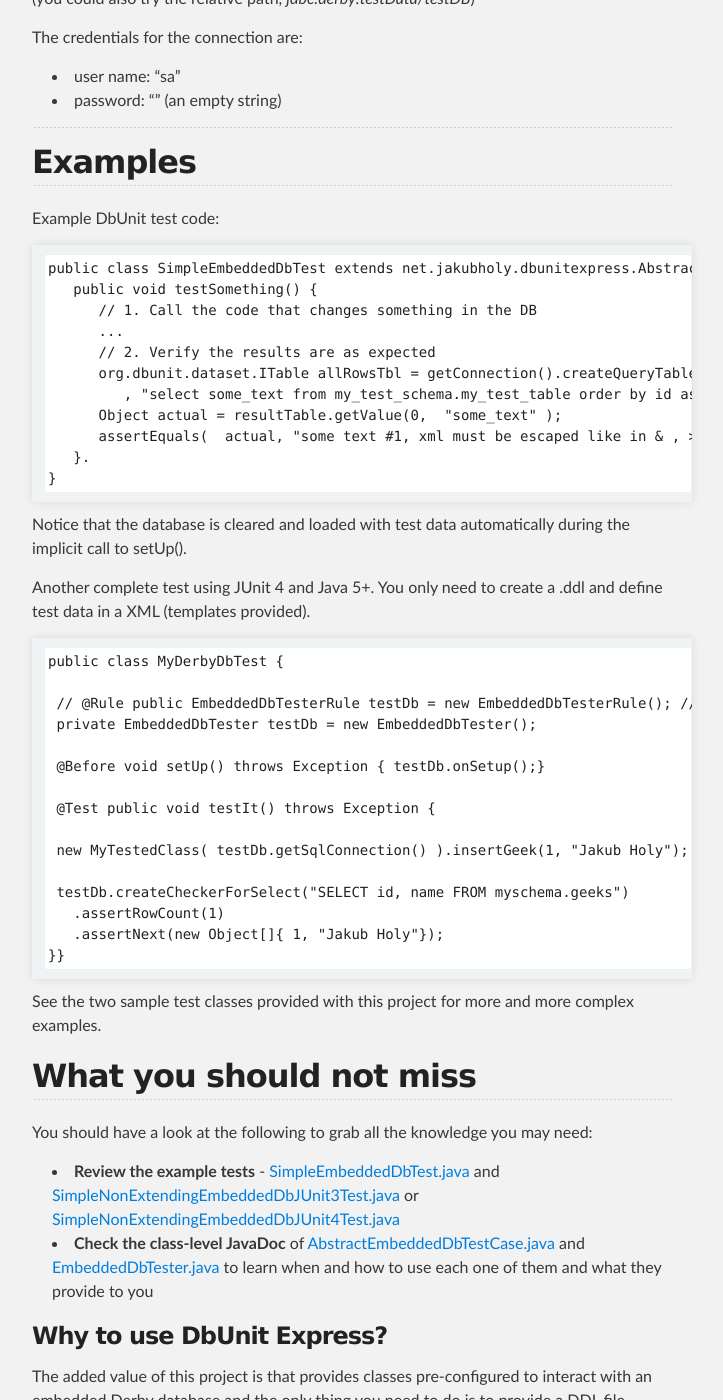
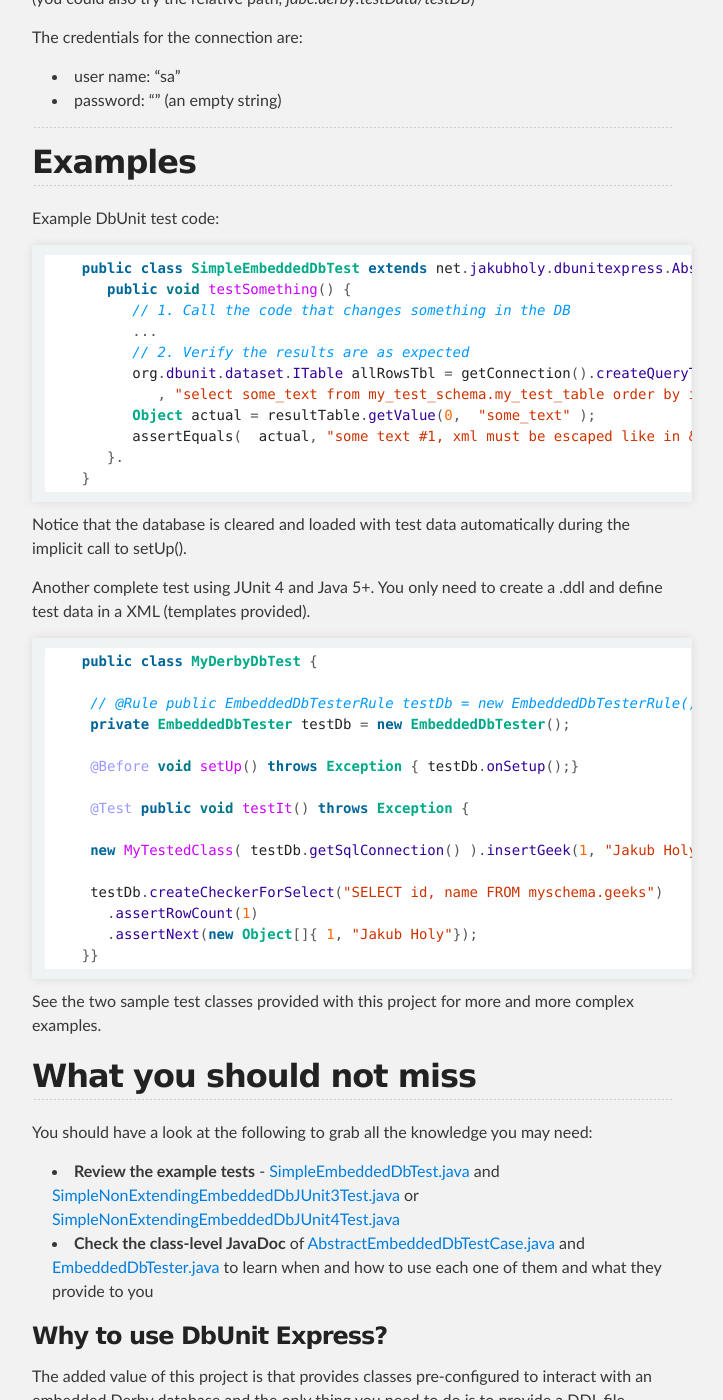
Before and after one commit to holyjak/dbunit-express, a Jekyll site: the page built from index.md, in a window 1280 px wide and 1400 px high, scrolled down 3040 px. Shown: the whole window, without its empty margins (288-1011 px from the left). Built offline with Jekyll 4.4.1, drawn with Linux system fonts in a browser that asks for light colours; Markdown is read by kramdown in place of the engine named in the settings; some of the changed text lies outside the part shown.

Commit message:
Formatting,autocreate updates

````diff
--- a/index.md
+++ b/index.md
@@ -111,6 +111,7 @@ The credentials for the connection are:
 
 Example DbUnit test code:
 
+```java
     public class SimpleEmbeddedDbTest extends net.jakubholy.dbunitexpress.AbstractEmbeddedDbTestCase {
        public void testSomething() {
           // 1. Call the code that changes something in the DB
@@ -122,11 +123,13 @@ Example DbUnit test code:
           assertEquals(  actual, "some text #1, xml must be escaped like in & , >" )
        }.
     }
+```
 
 Notice that the database is cleared and loaded with test data automatically during the implicit call to setUp().
 
 Another complete test using JUnit 4 and Java 5+. You only need to create a .ddl and define test data in a XML (templates provided).
 
+```java
     public class MyDerbyDbTest {
 
      // @Rule public EmbeddedDbTesterRule testDb = new EmbeddedDbTesterRule(); // with this you don't neet to call onSetup
@@ -142,6 +145,7 @@ Another complete test using JUnit 4 and Java 5+. You only need to create a .ddl
        .assertRowCount(1)
        .assertNext(new Object[]{ 1, "Jakub Holy"});
     }}
+```
 
 
 See the two sample test classes provided with this project for more and more complex examples.
@@ -260,6 +266,7 @@ By default DbUnit Express expects you to use dataset `testData/dbunit-test\_data
 
 The easiest solution without repeating yourself is to create a custom subclass of `EmbeddedDbTester` that derives the name to use from the calling class and passes the data set name to the original tester:
 
+```java
     public class PerTestDataSetEmbeddedDbTester extends EmbeddedDbTester/*Rule*/ {
 
         public PerTestDataSetEmbeddedDbTester() throws DatabaseUnitRuntimeException {
@@ -277,6 +284,7 @@ The easiest solution without repeating yourself is to create a custom subclass o
             throw new IllegalStateException("No calling class on the stack trace?!");
     	}
     }
+```
 
 
 Notice that if the data set cannot be found in the default location, i.e. testData/, then it is searched for on the classpath, so it is perfectly OK to have it next to the test class.
@@ -312,6 +320,7 @@ As explained above, dbunit-express uses the less error-prone non-flat XML data s
 
 It's best combined with a parent class common to all tests or a custom subclass of EmbeddedDbTester[Rule]. You could for example create st. like this:
 
+```java
     public class CustomEmbeddedDbTester extends EmbeddedDbTesterRule {
 
                private static ddlExecuted = false;
@@ -337,6 +346,7 @@ It's best combined with a parent class common to all tests or a custom subclass
                }
 
            }
+```
 
 
 And use it as:
@@ -352,6 +362,7 @@ You may want to have the possibility to disable the DB tests, f.ex. if you are u
 
 For example:
 
+```java
     public class CustomEmbeddedDbTester extends EmbeddedDbTesterRule {
 
            private static final boolean DISABLED = System.getProperties().containsKey("tests.db.disable");
@@ -364,6 +375,7 @@ For example:
 
            ...
        }
+```
 
 Difference between dbunit-express and DbUnit
 --------------------------------------
````
Also changed, not shown: other parts of index.md (+2 -0 lines).
